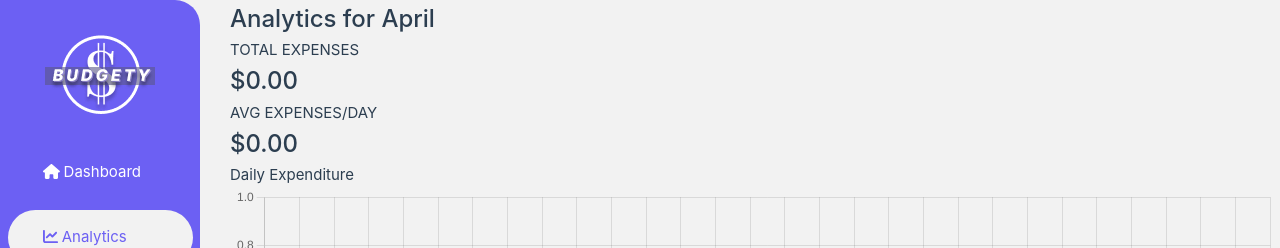
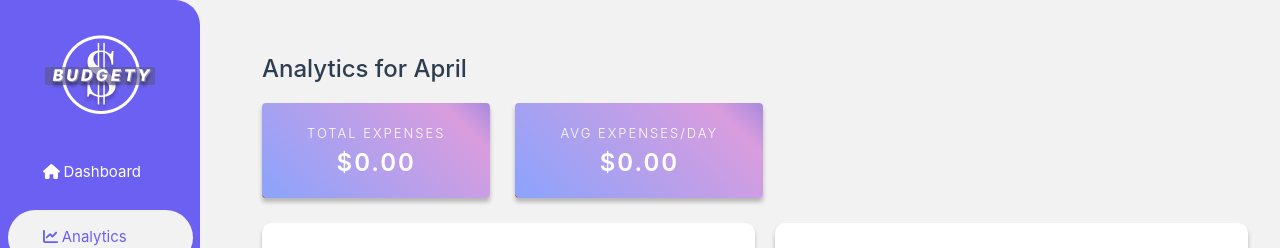
Before and after one commit to BT3103AppDev1/l1-final-project-group-21, a Vue app in the folder project-budgety/: page /analytics in a window 1280 px wide. Shown: the top 248 px of the page. Built offline with nearby package versions, Linux system fonts and the light colour scheme; no server answers; the database is empty; sample sign-in values are in the browser's storage.

Commit message:
edited merging conflicts

```diff
--- a/project-budgety/src/views/AnalyticsPage.vue
+++ b/project-budgety/src/views/AnalyticsPage.vue
@@ -33,7 +33,13 @@
 						<span class="category-text">$59.91</span>
 					</div>
 					<div class="progress">
-                  <v-progress-linear rounded=true color="#856DC8" model-value="27.8" height="8px"></v-progress-linear>                <!-- <LinearProgressBar /> -->
+						<v-progress-linear
+							rounded="true"
+							color="#856DC8"
+							model-value="27.8"
+							height="8px"
+						></v-progress-linear>
+						<!-- <LinearProgressBar /> -->
 					</div>
 					<!-- </div>   -->
 					<!-- second category -->
@@ -44,10 +50,15 @@
 						<span class="category-text blue">$33.14</span>
 					</div>
 					<div class="progress">
-                  <v-progress-linear rounded=true color="#4F94BC" model-value="27.8" height="8px"></v-progress-linear>                <!-- <LinearProgressBar /> -->
+						<v-progress-linear
+							rounded="true"
+							color="#4F94BC"
+							model-value="27.8"
+							height="8px"
+						></v-progress-linear>
+						<!-- <LinearProgressBar /> -->
 					</div>
 				</div>
-
 			</div>
 		</div>
 		<!-- </div> -->
@@ -55,9 +66,7 @@
 		<div class="section3">
 			<div class="top-line">
 				<div class="font-18">Expenses History</div>
-              <div class="filter-btn">
-                <fa icon="filter" /> Filter
-            </div>
+				<div class="filter-btn"><fa icon="filter" /> Filter</div>
 			</div>
 			<div class="expenses-table">
 				<ExpensesHistory />
@@ -65,7 +74,7 @@
 		</div>
 	</div>
 	<!-- </body> -->
-<Sidebar/>
+	<Sidebar />
 </template>
 
 <script>
@@ -200,29 +209,13 @@ export default {
 };
 </script>
 
-/*
-<style>
-
-body {
-	/* remove the centering from main.css */
-	place-items: unset !important;
-	display: flex;
-	flex-direction: column;
-	margin-left: 230px;
-}
-
-.analytics-header,
-.expense-value {
-	font-size: 24px;
-	font-weight: 500;
-*/
-
 <style scoped>
 #analytics-page {
 	margin: 0 2rem;
 }
 
-.analytics-header, .expense-value {
+.analytics-header,
+.expense-value {
 	font-size: 24px;
 	font-weight: 500;
 }
@@ -237,8 +230,13 @@ body {
 	max-width: 100%;
 }
 .expense-box {
-  background: linear-gradient(44.35deg, #B55656 1.1%, #8CA3FC 1.11%,
-   rgba(213, 144, 219, 0.87) 85.06%, #AB8CDD 98.97%);
+	background: linear-gradient(
+		44.35deg,
+		#b55656 1.1%,
+		#8ca3fc 1.11%,
+		rgba(213, 144, 219, 0.87) 85.06%,
+		#ab8cdd 98.97%
+	);
 	box-shadow: 0px 4px 4px rgba(0, 0, 0, 0.25);
 	border-radius: 4px;
 	padding: 20px 45px 15px 45px;
@@ -294,7 +292,6 @@ body {
 	padding: 0px 0.625rem 0.625rem 0.625rem;
 	/* position: relative; */
 	overflow: auto;
-
 }
 
 .progress {
--- a/project-budgety/src/views/DashboardPage.vue
+++ b/project-budgety/src/views/DashboardPage.vue
@@ -4,7 +4,9 @@
 			<div class="left">
 				<div class="welcome">
 					<div class="title">Welcome back, {{ username }}!</div>
-                    <div class="subtitle">Here's an overview of your weekly expenses:</div>
+					<div class="subtitle">
+						Here's an overview of your weekly expenses:
+					</div>
 				</div>
 				<div class="expense-box">
 					<div class="expense-box-header">EXPENSES</div>
@@ -36,7 +38,6 @@
 							</div>
 						</div>
 					</div>
-
 				</div>
 			</div>
 		</div>
@@ -53,16 +54,20 @@
 			</div>
 		</div>
 	</div>
-    <Sidebar/>
+	<Sidebar />
 </template>
 
 <script>
-import DoughnutChart from '../components/DoughnutChart.vue';
-import RecentExpenses from '../components/RecentExpenses.vue';
-import Sidebar from '@/components/sidebar/Sidebar.vue';
+import DoughnutChart from "../components/DoughnutChart.vue";
+import RecentExpenses from "../components/RecentExpenses.vue";
+import Sidebar from "@/components/sidebar/Sidebar.vue";
+
+import { authentication } from "../firebase.js";
+import firebaseApp from "../firebase.js";
+import { getAuth } from "firebase/auth";
 
 export default {
-        name:'Dashboard',
+	name: "Dashboard",
 	// local registration using components
 	components: {
 		DoughnutChart,
@@ -76,9 +81,9 @@ export default {
 	},
 	mounted() {
 		this.username = authentication.currentUser.displayName;
-          console.log("Component Mounted")
-        }
-    }
+		console.log("Component Mounted");
+	},
+};
 </script>
 
 <style scoped>
@@ -117,14 +122,19 @@ export default {
 	font-weight: 300;
 }
 .expense-box {
-    background: linear-gradient(44.35deg, #B55656 1.1%, #8CA3FC 1.11%,
-    rgba(213, 144, 219, 0.87) 85.06%, #AB8CDD 98.97%);
+	background: linear-gradient(
+		44.35deg,
+		#b55656 1.1%,
+		#8ca3fc 1.11%,
+		rgba(213, 144, 219, 0.87) 85.06%,
+		#ab8cdd 98.97%
+	);
 	box-shadow: 0px 4px 4px rgba(0, 0, 0, 0.25);
 	border-radius: 2.5rem;
 	padding: 4.5rem 0rem;
 	margin: 25px 15px 0px 0px;
 	text-align: center;
-    color: #FFFFFF;
+	color: #ffffff;
 	/* max-width: 350px; */
 }
 .expense-box-header {
@@ -180,15 +190,15 @@ export default {
 }
 /* color of square for each category - can be changed later */
 .cat1 {
-    color: #D4C5FF;
+	color: #d4c5ff;
 }
 
 .cat2 {
-    color: #CFEDFE
+	color: #cfedfe;
 }
 
 .cat3 {
-    color: #FFECC0;
+	color: #ffecc0;
 }
 
 .font-18 {
@@ -218,16 +228,15 @@ export default {
 	margin-right: 35px;
 	font-weight: 500;
 	font-size: 15px;
-    color: #ABA6A6;
+	color: #aba6a6;
 }
 
 .add-btn:hover {
-    background-color: #F2F2F2;
+	background-color: #f2f2f2;
 	cursor: pointer;
 }
 
 .expenses-table {
 	padding: 0rem 1.875rem;
 }
-
 </style>
```
Lines whose indentation alone changed are shown as unchanged.
